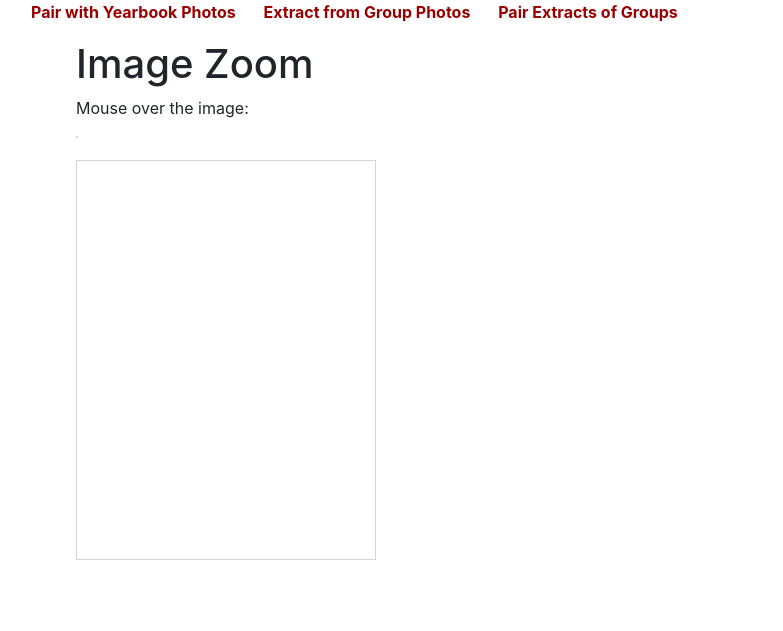
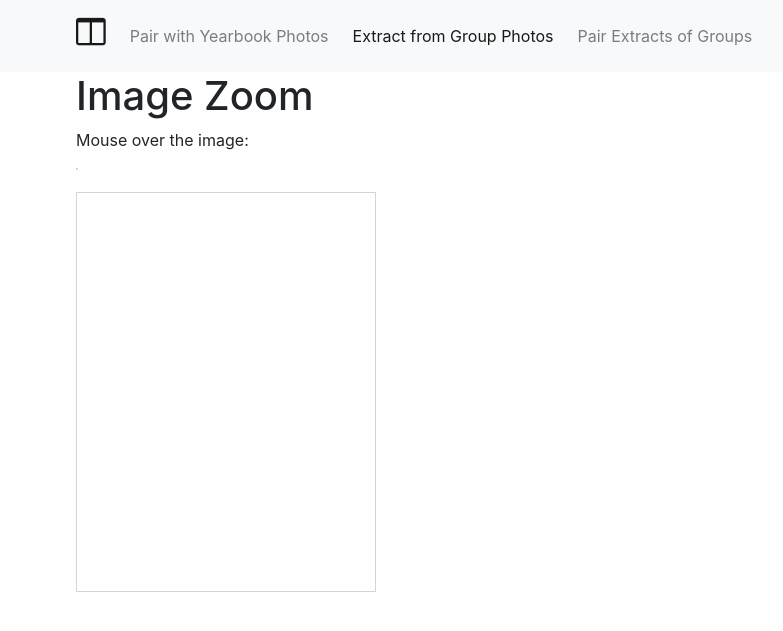
Before and after one commit to kenirwin/Then-And-Now-Photos, a PHP site: page /zoom.php in a window 1280 px wide. Shown: the top 631 px of the page, without its empty margins (9-792 px from the left). Run offline with PHP 8.4, Linux system fonts and the light colour scheme; some libraries are stand-ins or nearby versions.

Commit message:
bootstrap-based navbar

```diff
--- a/bootstrap.php
+++ b/bootstrap.php
@@ -1,5 +1,6 @@
 <!-- CSS only -->
 <link rel="stylesheet" href="https://stackpath.bootstrapcdn.com/bootstrap/4.5.2/css/bootstrap.min.css" integrity="sha384-JcKb8q3iqJ61gNV9KGb8thSsNjpSL0n8PARn9HuZOnIxN0hoP+VmmDGMN5t9UJ0Z" crossorigin="anonymous">
+<link rel="stylesheet" href="https://stackpath.bootstrapcdn.com/font-awesome/4.7.0/css/font-awesome.min.css">
 
    <!-- JS, Popper.js, and jQuery -->
 <script src="https://code.jquery.com/jquery-3.5.1.slim.min.js" integrity="sha384-DfXdz2htPH0lsSSs5nCTpuj/zy4C+OGpamoFVy38MVBnE+IbbVYUew+OrCXaRkfj" crossorigin="anonymous"></script>
--- a/controls.php
+++ b/controls.php
@@ -1,3 +1,4 @@
+<!DOCTYPE html>
 <html>
 <head>
 <title>Homecoming Photo Pairing</title>
--- a/extract.php
+++ b/extract.php
@@ -13,7 +13,7 @@
   foreach ($_REQUEST as $k=>$v) {
     $hiddens .= '<input type="hidden" name="'.$k.'" value="'.$v.'">'.PHP_EOL;
   }
-  print '<html><head>';
+  print '<!DOCTYPE html><html><head>';
   include('bootstrap.php');
   print '</head><body>';
   print '<div class="container">';
--- a/nav.php
+++ b/nav.php
@@ -1,20 +1,30 @@
-<style>
-ul#nav li {
-display: inline;
-margin-right: 1.5em;
-font-weight: bold;
-}
-ul#nav li a, ul#nav li a:visited {
-color: #900;
-}
-ul#nav li a:hover {
-background-color: #900;
-color: white;
-}
-</style>
+<nav class="navbar navbar-expand-md navbar-light bg-light mb3">
+<div class="container">
+   <a href="index.php" class="navbar-brand"><h2><i class="fa fa-columns" aria-hidden="true"></i><span class="sr-only">Homecoming Photo Pairing App Home</span></h2></a>
+<button class="navbar-toggler" data-toggle="collapse" data-target="#navbarNav">
+<span class="navbar-toggler-icon">
+</button>
 
-<ul id="nav">
-   <li><a href="index.php">Pair with Yearbook Photos</a>
-   <li><a href="zoom.php">Extract from Group Photos</a>
-   <li><a href="index.php?path=extracts">Pair Extracts of Groups</a>
+<?php
+   if (preg_match('/path=extracts/',$_SERVER['REQUEST_URI'])) {
+     $page3 = "active"; $page1 = $page2 = "";
+   }
+   elseif (preg_match('/zoom.php/',$_SERVER['REQUEST_URI'])) {
+     $page2 = "active"; $page1 = $page3 = "";
+   }
+   else {
+     $page1 = "active"; $page2 = $page3= "";
+   }
+
+?>
+
+<div class="collapse navbar-collapse" id="navbarNav">
+<ul class="navbar-nav">
+   <li><a href="index.php" class="nav-link mr-2 <?php echo $page1; ?>">Pair with Yearbook Photos</a></li>
+   <li><a href="zoom.php" class="nav-link mr-2 <?php echo $page2; ?>">Extract from Group Photos</a></li>
+   <li><a href="index.php?path=extracts" class="nav-link mr-2 <?php echo $page3; ?>">Pair Extracts of Groups</a></li>
 </ul>
+</div>
+
+</div>
+</nav>
```
